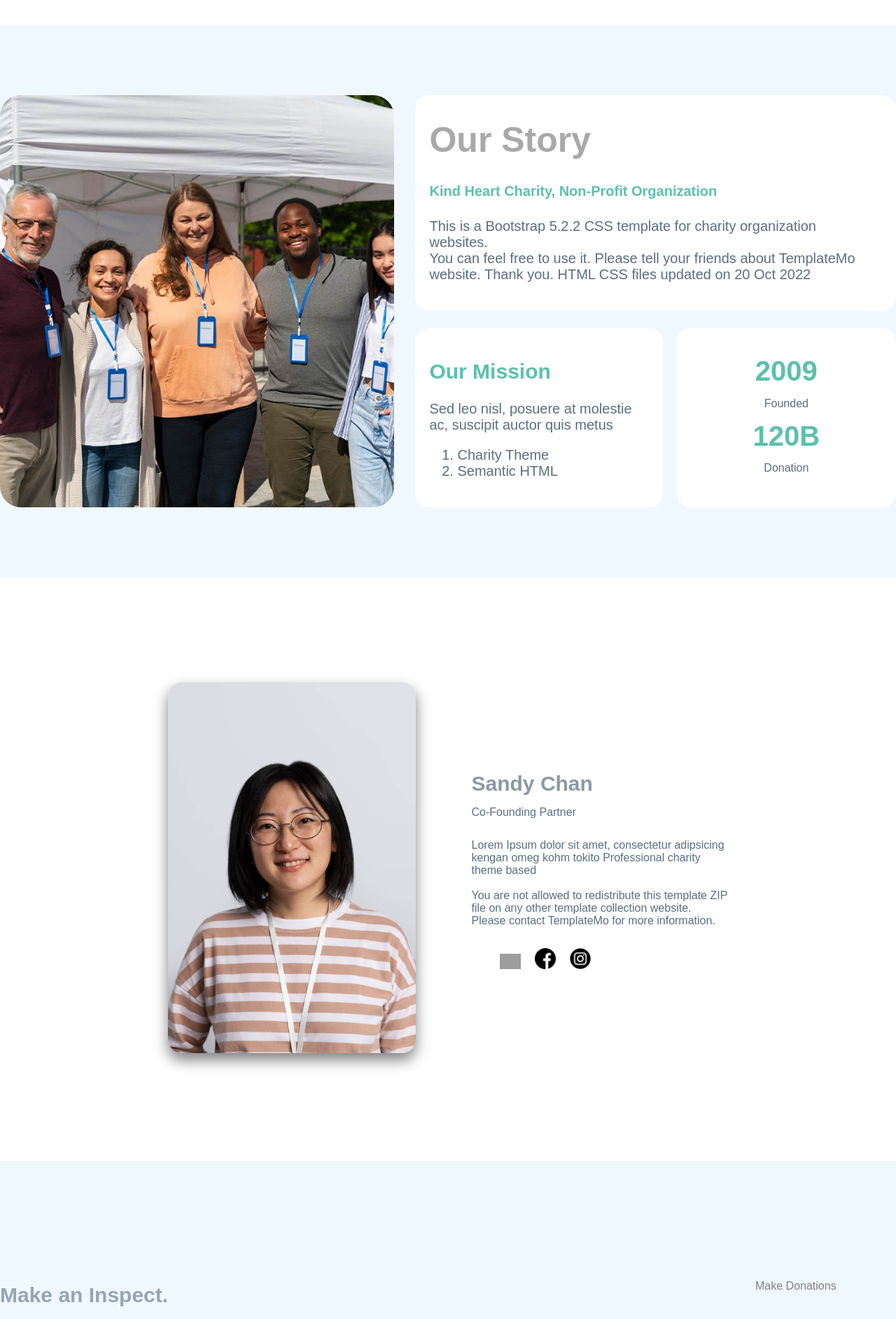
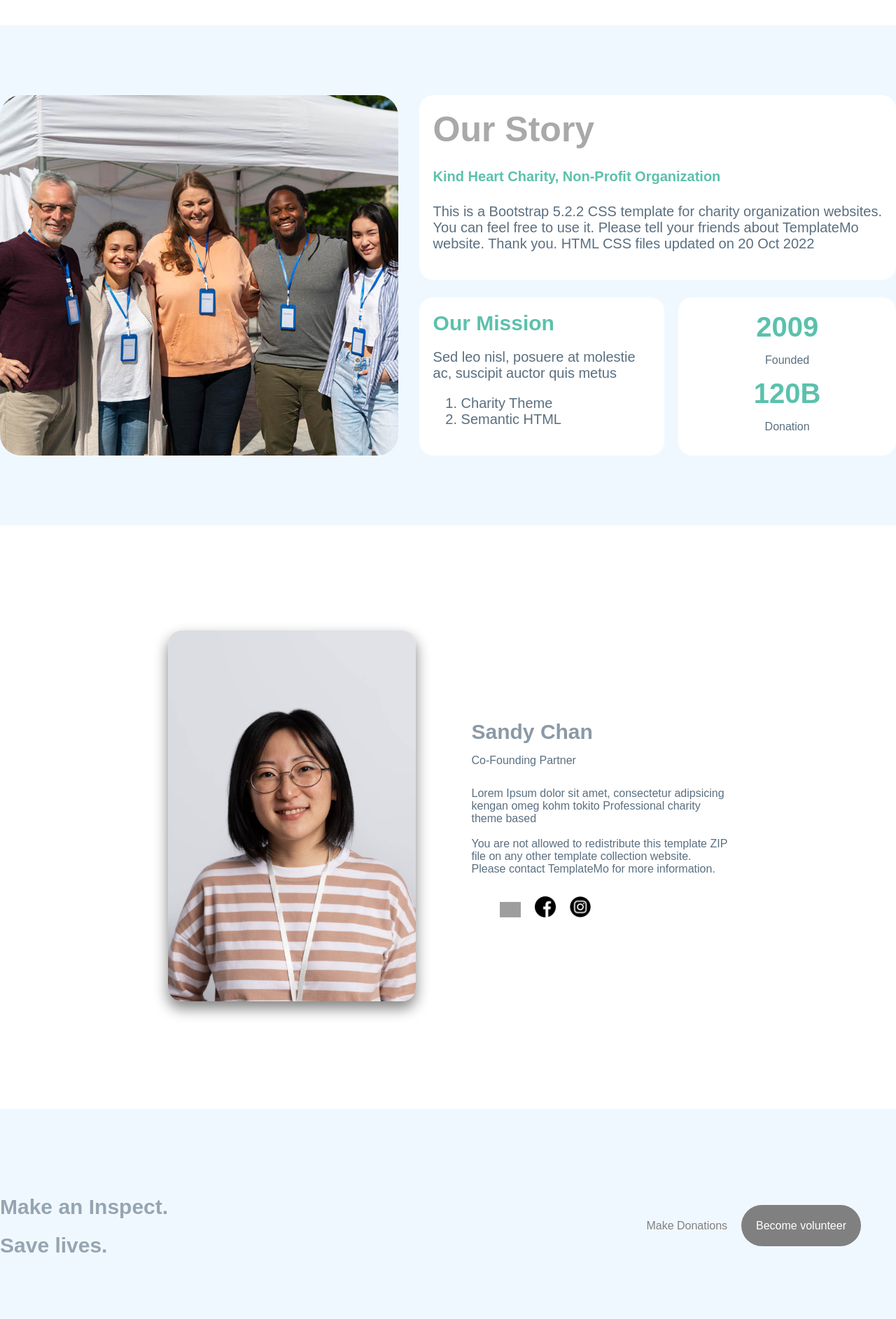
Before and after one commit to priyarana10/blink, a React (Vite) app in the folder blink/: page / in a window 1280 px wide. Shown: the part 1280-3165 px from the top of the page at 70% size. Built offline with nearby package versions, Linux system fonts and the light colour scheme; grey boxes are pictures that could not be loaded.

Commit message:
29 jans commit

```diff
--- a/blink/src/assets/About/About.css
+++ b/blink/src/assets/About/About.css
@@ -36,19 +36,17 @@
     background-color: white;
     border-radius: 20px;
     padding-top: 20px;
+    align-items: center;
     width: 100%;
-    height: auto;
-    line-height: 0.70;
+    /* vertical-align: middle; */
+    /* justify-content: center; */
 
 }
 
 .one1{
     background-color: white;
     border-radius: 20px;
-    padding-left: 20px;
-    padding-top: 1px;
-    padding-bottom: 20px;
-    padding-right: 40px;
+    padding: 20px;
 
 
 }
@@ -56,6 +54,8 @@
     color: rgb(91, 193, 172);
     font-size: 40px;
     text-align: center;
+    padding: 30px;
+    margin-top: 2px;
 }
 .num1{
     font-size: 16px;
--- a/blink/src/assets/Causes/Causes.css
+++ b/blink/src/assets/Causes/Causes.css
@@ -78,7 +78,7 @@
     font-weight: 800;
     color: rgb(91, 193, 172);
     line-height: 0.40;
-    letter-spacing: 0.20;
+    /* letter-spacing: 0.20; */
 }
 .button{
     text-align: center;
--- a/blink/src/assets/Contact/Contact.css
+++ b/blink/src/assets/Contact/Contact.css
@@ -1,10 +1,15 @@
 .block{
  margin-top: 50px;
 }
-.catas{
+.catas3{
     /* margin-top: 40px; */
     font-size: 46px;
     color: rgb(91, 193, 172);
+}
+.catas4{
+  /* margin-top: 40px; */
+  font-size: 24px;
+  color: rgb(91, 193, 172);
 }
 .catas1{
     font-size: 46px;
@@ -16,7 +21,7 @@
     height: auto;
     justify-content: center;
     /* width: 100%; */
-    padding: 30px;
+    padding: 40px;
     margin-top: 40px;
     /* margin-bottom: 40px; */
 }
@@ -95,7 +100,7 @@
     height: 0.80px;
     width: 100%;
     background-color:#5a6f80 ;
-    margin-top: 20px;
+    margin-top: 16px;
 }
 .number img{
     width: 20px;
--- a/blink/src/assets/Contact/Contact.jsx
+++ b/blink/src/assets/Contact/Contact.jsx
@@ -19,7 +19,7 @@ const Contact = () => {
 
 
             <div className="contacts">
-              <h5 className="lin">Contact Information</h5>
+              <h5 className="catas4">Contact Information</h5>
               <p className="number">
                 <img src="public/phone.png" alt="" />
                 120-240-9600
@@ -45,7 +45,7 @@ const Contact = () => {
           <div className="side-two">
             <div className="list-news2">
               <form action="">
-                <h2 className="catas">Contact Form</h2>
+                <h2 className="catas3">Contact Form</h2>
                 <p className='send-email'>
                 Or, you can just send an email: info@charity.org</p>
                 <div className="fullname">
--- a/blink/src/assets/News/News.css
+++ b/blink/src/assets/News/News.css
@@ -167,9 +167,10 @@
     display: inline-block;
     font-size: 16px;
     line-height: normal;
-    margin-right: 15px;
+    /* margin-right: 15px;
     margin-top: 5px;
-    margin-bottom: 5px;
+    margin-bottom: 5px; */
+    margin: 10px;
     padding: 8px 15px;
 }
 .tags:hover{
@@ -181,9 +182,7 @@
     background-color: #f0f8ff;
     border-radius: 20px;
     align-items: center;
-
     padding: 30px;
-    height: 300px;
     margin-top: 40px;
 }
 .email{
@@ -191,9 +190,9 @@
     border: 0;
     border-radius: 10px;
     color: #717275;
+    justify-content: center;
     margin-bottom: 24px;
-    padding-top: 13px;
-    padding-bottom: 13px;
+    margin-top: 24px;
     outline: none;
     display: block;
     width: 90%;
@@ -263,3 +262,10 @@ and (max-device-width : 768px) {
     height: 300px;
   }
 }
+@media only screen
+and (min-device-width : 768px)
+and (max-device-width : 1024px){
+ .right-side{
+   justify-content: center;
+ }
+}
--- a/blink/src/assets/Savel/Save.css
+++ b/blink/src/assets/Savel/Save.css
@@ -16,13 +16,14 @@
 .save{
     display: flex;
     justify-content: space-between;
+    align-items: center;
     /* padding: 50px; */
 }
 .tex3{
     font-size: 16px;
     padding: 50px;
     gap: 20px;
-    display: flex;
+    /* display: flex; */
     justify-content: space-between;
 }
 .tex3 a{
@@ -31,14 +32,16 @@
     font-weight: 400;
 }
 .donations{
-   padding: 20px;
+   /* padding: 20px; */
     color: gray;
+    margin-right: 20px;
 }
 .donations2{
     /* margin-right: 30px; */
     border: solid 1px transparent;
     background-color: grey;
     color: white;
+    text-align: center;
     border-radius: 30px;
     padding:  20px;
     line-height: normal;
--- a/blink/src/index.css
+++ b/blink/src/index.css
@@ -1,6 +1,38 @@
 body{
     margin:0;
+    padding: 0;
 }
-h2{
-    margin-top: o;
+h1 h2 h3 h4 h5 h6{
+    margin: 0;
+    padding: 0;
+
 }
+style{
+    margin: 0;
+    padding: 0;
+}
+h1.heading{
+    margin: 0;
+    padding: 0;
+}
+h2.catas3{
+    margin: 0;
+    padding: 0;
+}
+h2.head2{
+    margin: 0;
+    padding: 0;
+}
+/* h3{
+    margin: 0;
+    padding: 0;
+} */
+h1.numm{
+    margin: 0;
+    padding: 0;
+}
+
+p.catas4{
+    margin: 0;
+    padding: 0;
+}
```
